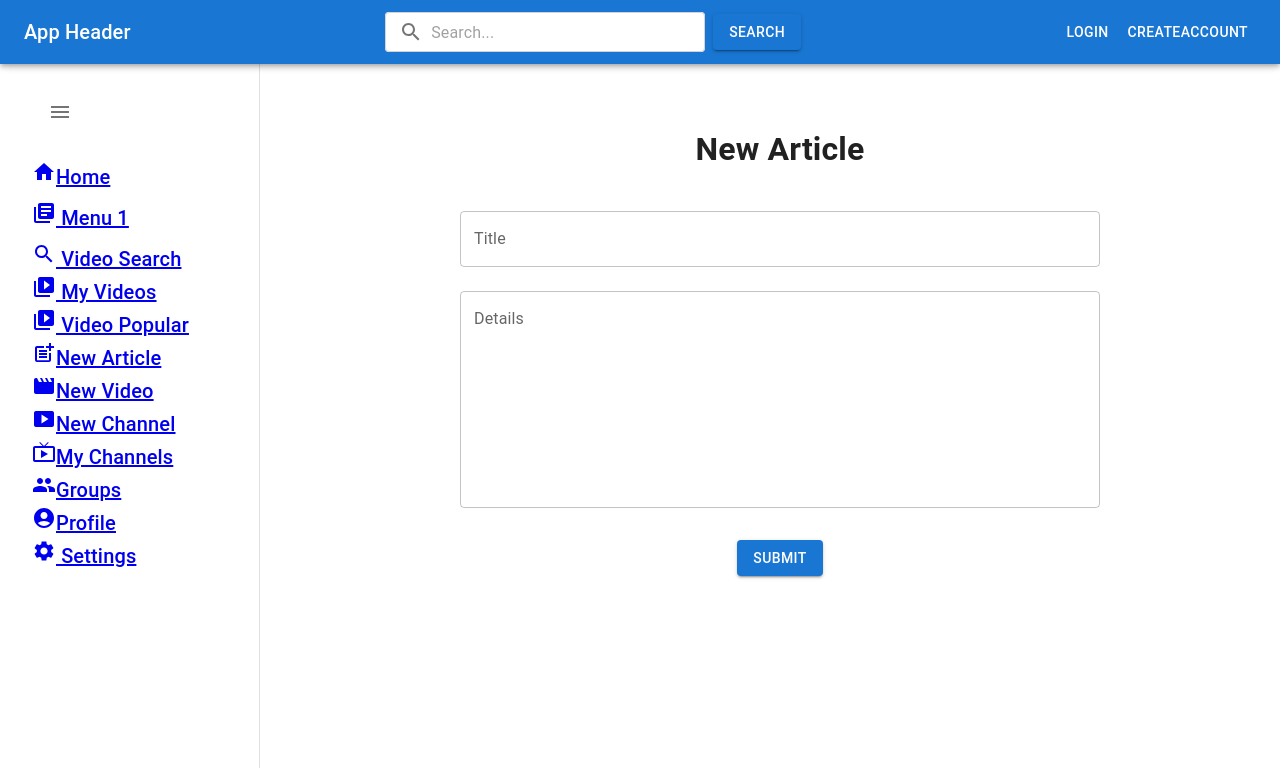
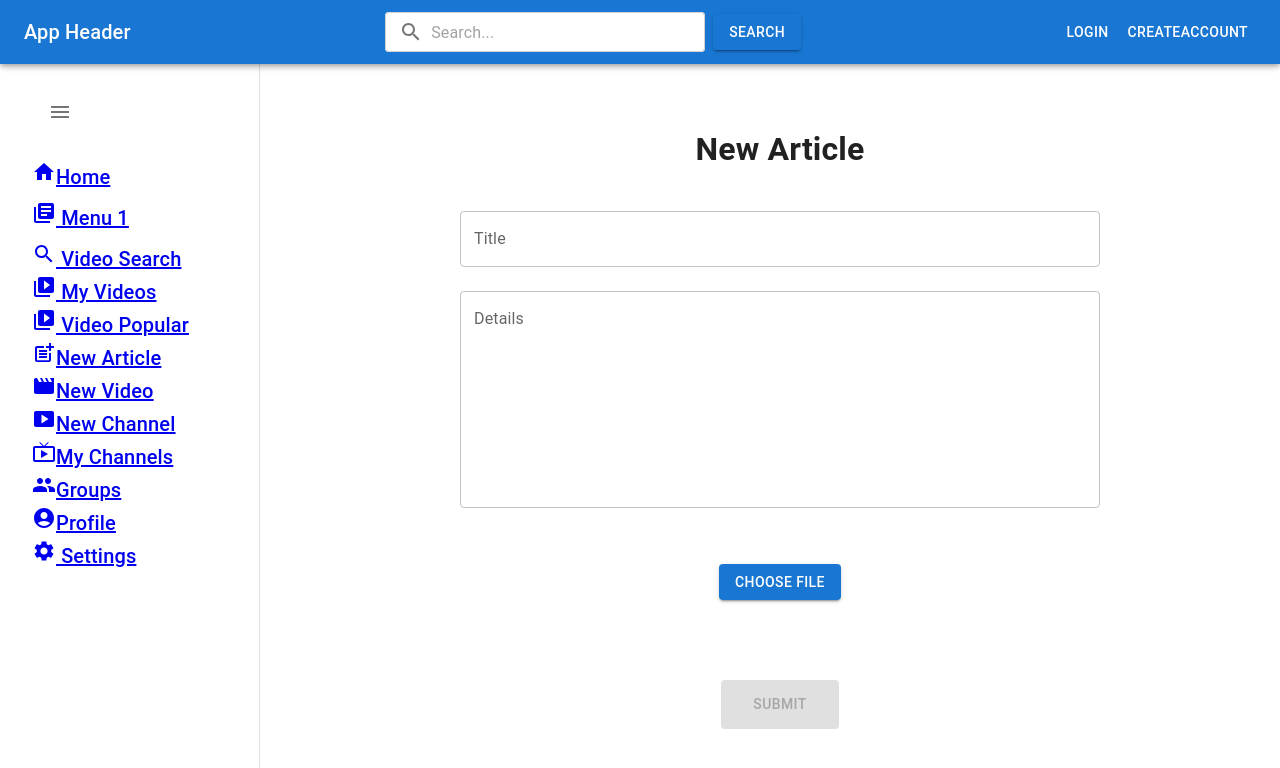
Before and after one commit to yesweican/youtube-mui, a React (Create React App) app: page /newarticle in a window 1280 px wide. Shown: the top 768 px of the page. Built offline with nearby package versions, Linux system fonts and the light colour scheme; the HTML template or start-up script is replaced by a standard one.

Commit message:
Adding file attachment upload support

```diff
--- a/src/Components/NewArticle.js
+++ b/src/Components/NewArticle.js
@@ -1,10 +1,17 @@
 // RegistrationPage.js
-import React, { useState } from 'react';
+import { useState } from 'react';
 import axios from 'axios';
-import { TextField, Button, Box } from '@mui/material';
+import { TextField, Button, Box,  Typography, LinearProgress } from '@mui/material';
 import { ARTICLE_API_END_POINT } from '../config/constants.js';
 
 function NewArticle() {
+  const [file, setFile] = useState(null);
+  const [uploadProgress, setUploadProgress] = useState(0);
+
+  const handleFileChange = (event) => {
+    setFile(event.target.files[0]);
+  };
+
   const [formData, setFormData] = useState({
     title: '',
     details: ''
@@ -17,15 +24,28 @@ function NewArticle() {
   const handleNewArticle = async (e) => {
     //alert("hello!");
     e.preventDefault(); // Prevents the page from refreshing
-    console.log("Form Data:", formData);
+
+    const data = new FormData();
+    data.append('title', formData.title);
+    data.append('description', formData.description);
+    data.append('tags', formData.tags);
+    data.append('file', file);
+
     try {
       const accessToken = localStorage.getItem('accessToken');
       const response = await axios.post(
         ARTICLE_API_END_POINT,
-        formData,
+        data,
         {
           headers: {
             Authorization: `Bearer ${accessToken}`, // Token in header
+            'Content-Type': 'multipart/form-data'
+          },
+          onUploadProgress: (progressEvent) => {
+            const percentComplete = Math.round(
+              (progressEvent.loaded * 100) / progressEvent.total
+            );
+            setUploadProgress(percentComplete);
           },
         }
       );
@@ -62,7 +82,65 @@ function NewArticle() {
         onChange={handleChange}
         margin="normal"
       />
-      <Button type="submit" color="primary" variant="contained" sx={{ mt: 3 }}>Submit</Button>
+      <Box sx={{ p: 4, textAlign: 'center' }}>
+        {/* Hidden file input */}
+        <input
+          type="file"
+          id="file-input"
+          hidden
+          onChange={handleFileChange}
+        />
+
+        {/* File chooser button */}
+        <label htmlFor="file-input">
+          <Button
+            variant="contained"
+            component="span"
+            sx={{ mt: 2 }}
+          >
+            Choose File
+          </Button>
+        </label>
+
+        {/* Selected file name */}
+        {file && (
+          <Typography sx={{ mt: 2 }}>
+            {file.name}
+          </Typography>
+        )}
+
+        {/* Upload progress */}
+        {uploadProgress > 0 && (
+          <Box sx={{ mt: 4 }}>
+            <LinearProgress
+              variant="determinate"
+              value={uploadProgress}
+            />
+            <Typography
+              variant="body2"
+              color="text.secondary"
+              sx={{ mt: 1 }}
+            >
+              {uploadProgress}%
+            </Typography>
+          </Box>
+        )}
+      </Box>
+
+      <Box sx={{ textAlign: 'center', mt: 6 }}>
+        <Button
+          type="submit"
+          id="submitBtn"
+          name="submitBtn"
+          variant="contained"
+          color="success"
+          disabled={!file}
+          sx={{ px: 4, py: 1.5 }}
+        >
+          Submit
+        </Button>
+      </Box>
+
     </Box>
   );
 }
--- a/src/Components/NewVideo.js
+++ b/src/Components/NewVideo.js
@@ -1,8 +1,7 @@
 // NewArticle.js
-import React, { useState } from 'react';
+import { useState } from 'react';
 import axios from 'axios';
 import { TextField, Button, Box, LinearProgress, Typography} from '@mui/material';
-import CloudUploadIcon from '@mui/icons-material/CloudUpload';
 import { VIDEO_API_END_POINT } from '../config/constants.js';
 
 function NewVideo() {
@@ -29,12 +28,17 @@ function NewVideo() {
     console.log("Form Data:", formData);
     try {
       if (!file) return;
-      formData.append('file', file);
+
+      const data = new FormData();
+      data.append('title', formData.title);
+      data.append('description', formData.description);
+      data.append('tags', formData.tags);
+      data.append('file', file);
 
       const accessToken = localStorage.getItem('accessToken');
       const response = await axios.post(
         VIDEO_API_END_POINT,
-        formData,
+        data,
         {
           headers: {
             'Authorization': `Bearer ${accessToken}`, // Token in header
@@ -81,40 +85,64 @@ function NewVideo() {
         onChange={handleChange}
         margin="normal"
       />
-      <Box sx={{ p: 2, textAlign: 'center' }}>
-        <Typography variant="h6">Upload Your File</Typography>
+      <Box sx={{ p: 4, textAlign: 'center' }}>
+        {/* Hidden file input */}
         <input
           type="file"
+          id="file-input"
+          hidden
           onChange={handleFileChange}
-          style={{ display: 'none' }}
-          id="file-input"
         />
+
+        {/* File chooser button */}
         <label htmlFor="file-input">
           <Button
             variant="contained"
-            color="primary"
             component="span"
-            startIcon={<CloudUploadIcon />}
+            sx={{ mt: 2 }}
           >
             Choose File
           </Button>
         </label>
-        {file && <Typography>{file.name}</Typography>}
+
+        {/* Selected file name */}
+        {file && (
+          <Typography sx={{ mt: 2 }}>
+            {file.name}
+          </Typography>
+        )}
+
+        {/* Upload progress */}
         {uploadProgress > 0 && (
-          <Box sx={{ width: '100%', mt: 2 }}>
-            <LinearProgress variant="determinate" value={uploadProgress} />
-            <Typography>{uploadProgress}%</Typography>
+          <Box sx={{ mt: 4 }}>
+            <LinearProgress
+              variant="determinate"
+              value={uploadProgress}
+            />
+            <Typography
+              variant="body2"
+              color="text.secondary"
+              sx={{ mt: 1 }}
+            >
+              {uploadProgress}%
+            </Typography>
           </Box>
         )}
       </Box>
+
+      <Box sx={{ textAlign: 'center', mt: 6 }}>
         <Button
           type="submit"
-       color="primary"
+          id="submitBtn"
+          name="submitBtn"
           variant="contained"
+          color="success"
           disabled={!file}
-       sx={{ mt: 3 }}>
+          sx={{ px: 4, py: 1.5 }}
+        >
           Submit
         </Button>
+      </Box>
     </Box>
   );
 }
```
Lines whose indentation alone changed are shown as unchanged.
